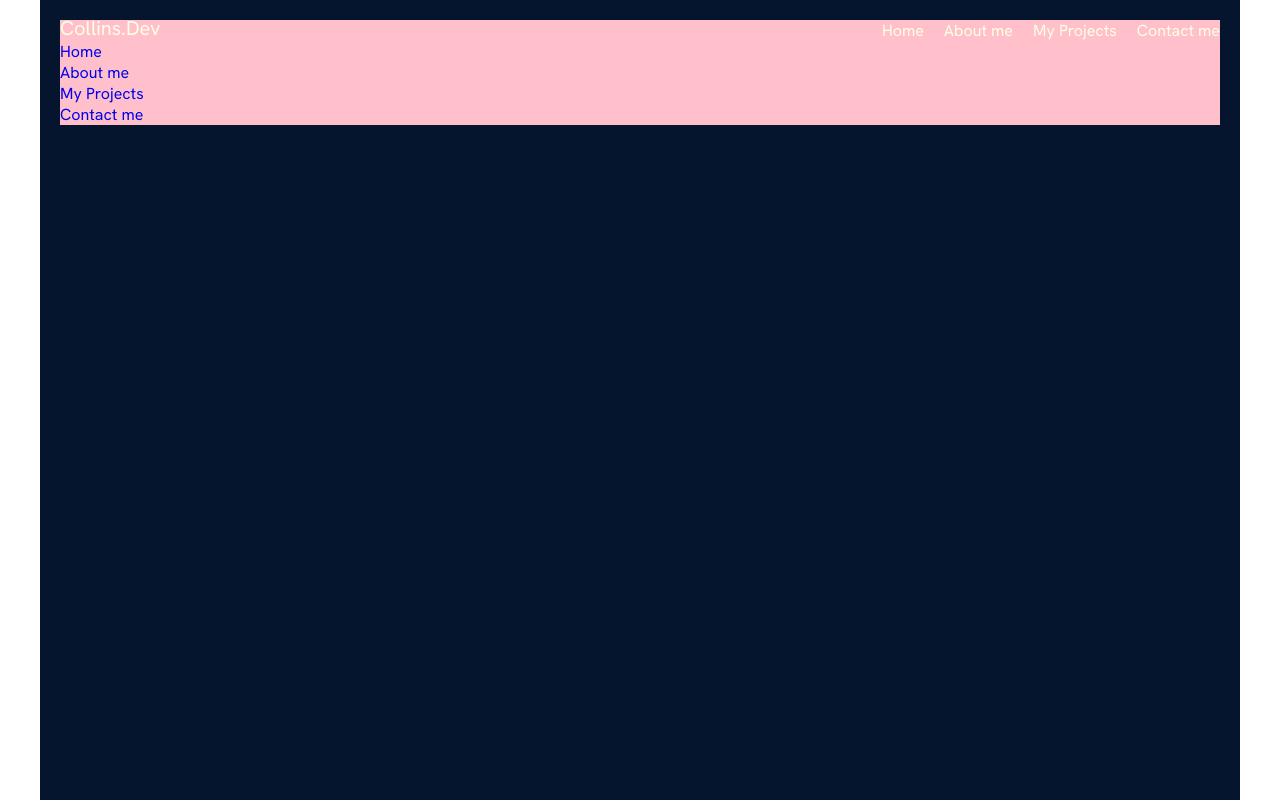
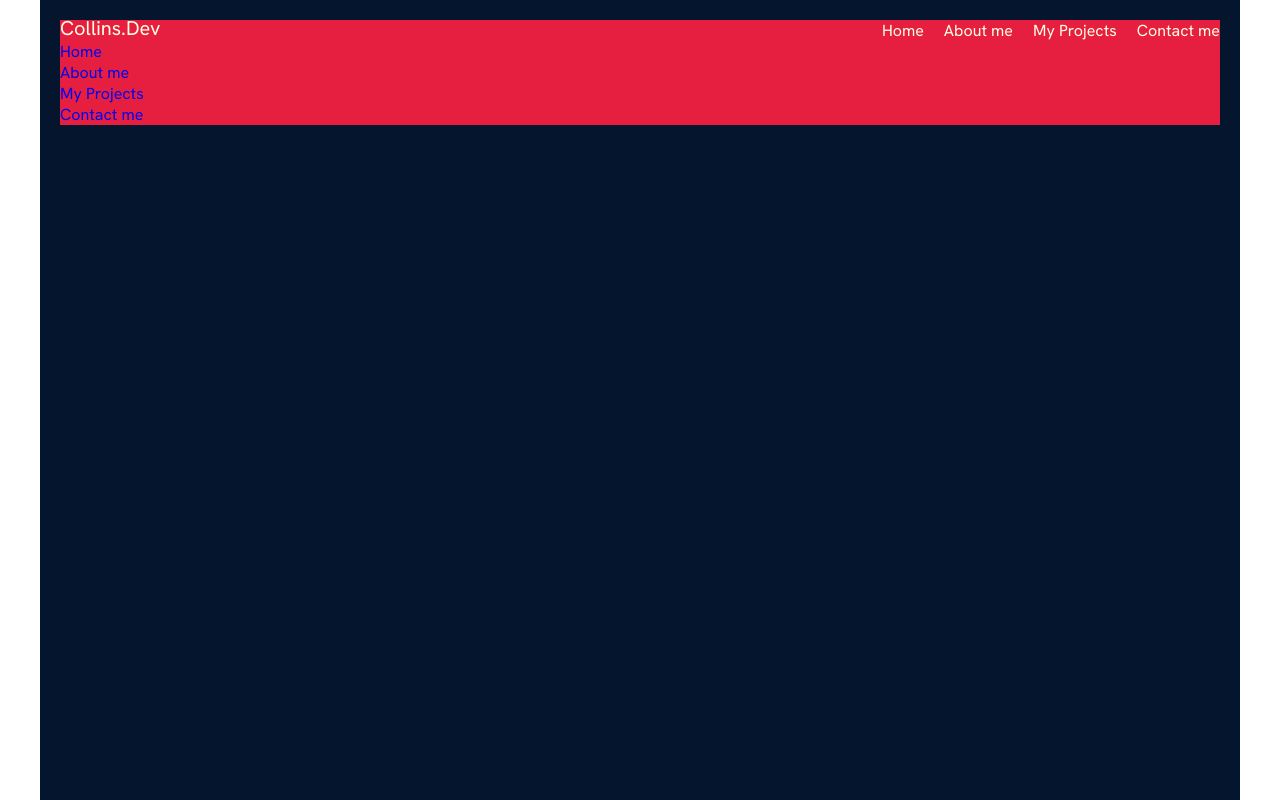
Before and after one commit to Acollins65/Collins_Dev_Portfolio, a React (Vite) app: page / in a window 1280 px wide. Built offline with nearby package versions, Linux system fonts and the light colour scheme.

Commit message:
Update Navbar.module.css
Change the bg color to red

```diff
--- a/src/Components/Navbar/Navbar.module.css
+++ b/src/Components/Navbar/Navbar.module.css
@@ -1,7 +1,7 @@
 @import "../../vars.css";
 
 .container {
-  background-color: pink;
+  background-color: #e61f40;
   height: auto;
 }
 .navbar {
```
